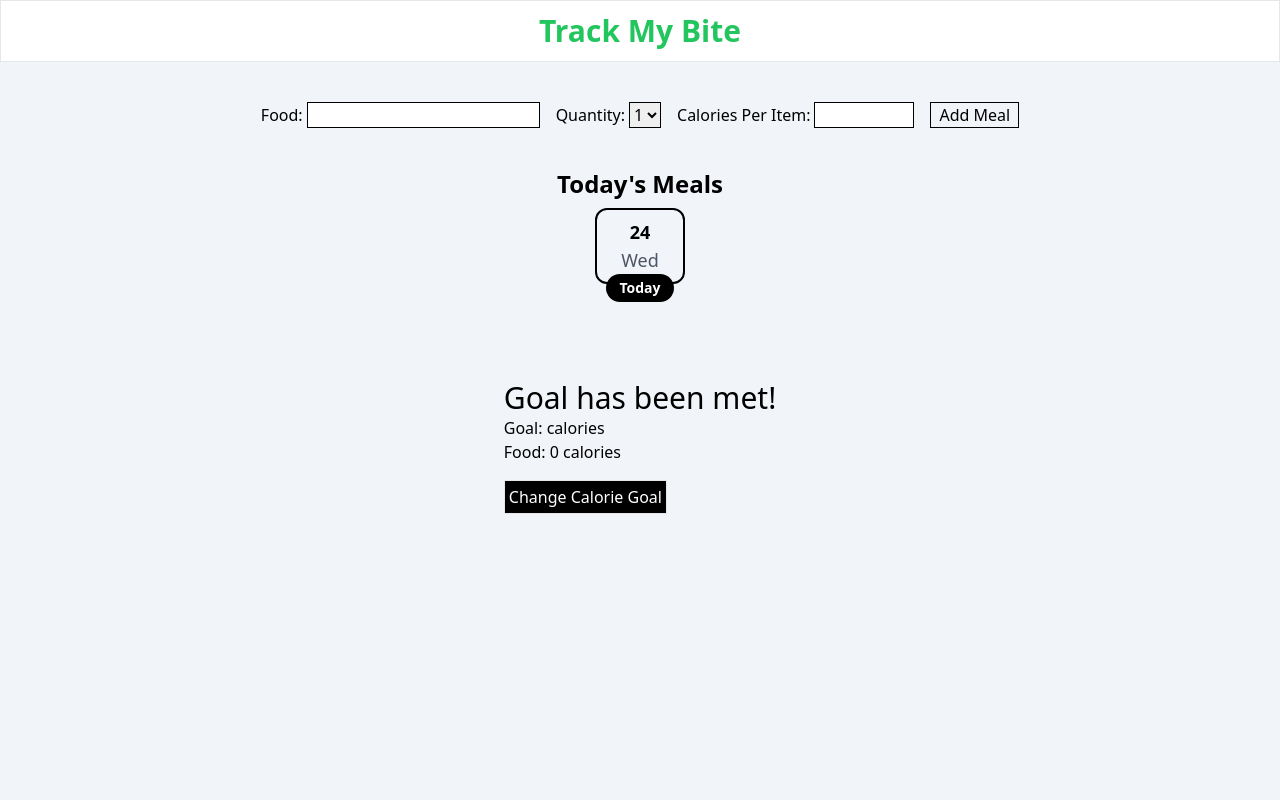
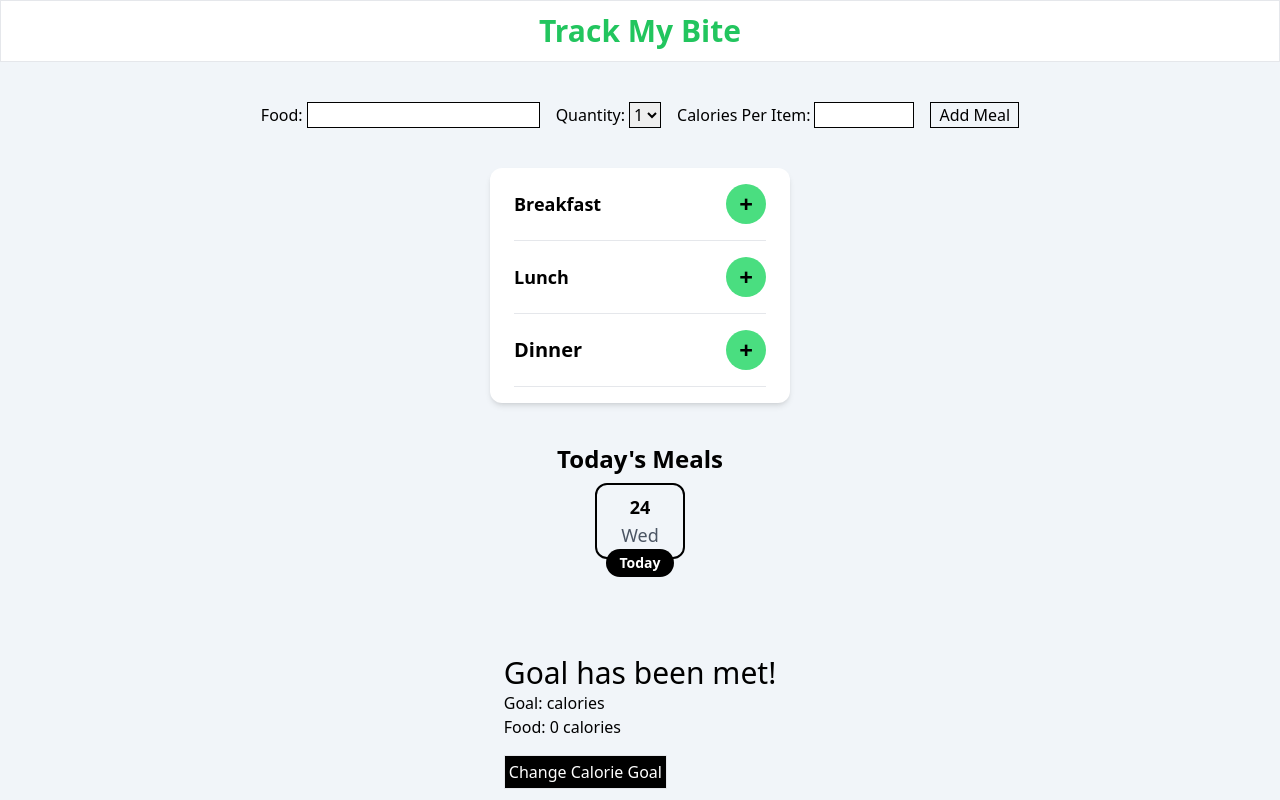
Before and after one commit to Jesusborjas006/TrackMyBite, a React (Vite) app: page /home in a window 1280 px wide. Built offline with nearby package versions, Linux system fonts and the light colour scheme.

Commit message:
Create a component to that displays li tags representing breakfast, lunch, and dinner

```diff
--- a/src/App.tsx
+++ b/src/App.tsx
@@ -61,6 +61,31 @@ function App() {
               <Navbar userInfo={userInfo} setUserInfo={setUserInfo} />
               <section className="max-w-[1650px] px-6 ">
                 <AddPostMeal addNewMeal={addNewMeal} />
+                <div className="shadow-md rounded-xl bg-white w-[300px] mx-auto mt-10">
+                  <ul className="py-4 px-6 space-y-4">
+                    <li className="text-lg font-semibold flex items-center justify-between">
+                      Breakfast
+                      <button className="text-2xl font-bold bg-green-400 rounded-full w-[40px] h-[40px]">
+                        +
+                      </button>
+                    </li>
+                    <hr />
+                    <li className="text-lg font-semibold flex items-center justify-between">
+                      Lunch
+                      <button className="text-2xl font-bold bg-green-400 rounded-full w-[40px] h-[40px]">
+                        +
+                      </button>
+                    </li>
+                    <hr />
+                    <li className="text-xl font-semibold flex items-center justify-between">
+                      Dinner
+                      <button className="text-2xl font-bold bg-green-400 rounded-full w-[40px] h-[40px]">
+                        +
+                      </button>
+                    </li>
+                    <hr />
+                  </ul>
+                </div>
                 <Meals
                   meals={meals}
                   removeMeal={removeMeal}
```
